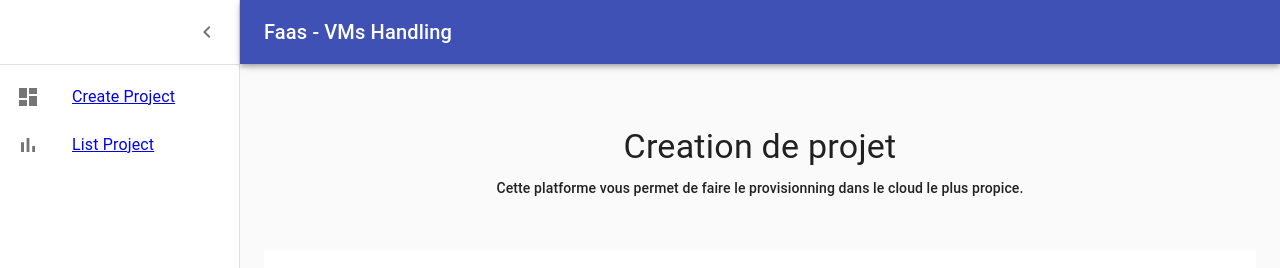
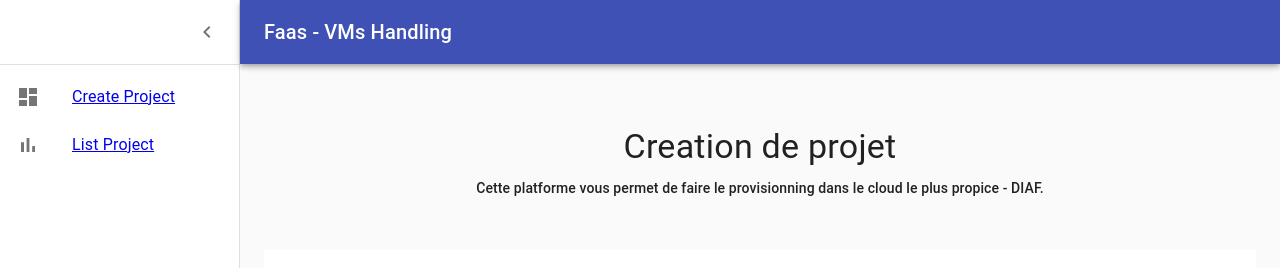
Before and after one commit to MDiakhate12/portail, a React (Create React App) app: page / in a window 1280 px wide. Shown: the top 268 px of the page. Built offline with nearby package versions, Linux system fonts and the light colour scheme.

Commit message:
test jenkins webhook

```diff
--- a/src/components/StepForm.js
+++ b/src/components/StepForm.js
@@ -155,7 +155,7 @@ const StepForm = () => {
                                 style={{ margin: '10px 0' }}
                             >
                                 Cette platforme vous permet de faire le provisionning dans le cloud le
-                                plus propice.
+                                plus propice - DIAF.
                             </Typography>
                         </Box>
                         <Stepper
```
Also changed, not shown: 1 other file (tests, documents, lock files or other folders).
